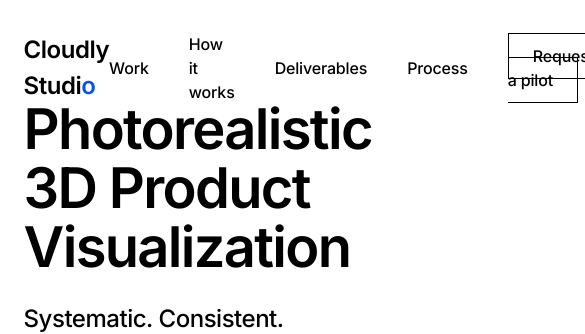
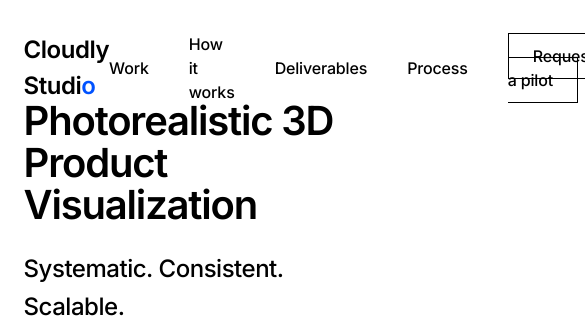
Before and after one commit to Av24Bd/cloudlystudio, a React (Vite) app: page / in a window 390 px wide. Shown: the top 334 px of the page, 585 px wide, since content can reach past the window. Built offline with nearby package versions, Linux system fonts and the light colour scheme; no server answers.

Commit message:
Mobile Optimization: Fixed Process grid stacking and adjusted font sizes for small screens

```diff
--- a/src/index.css
+++ b/src/index.css
@@ -436,6 +436,18 @@ footer {
 }
 
 @media (max-width: 768px) {
+    .hero h1 {
+        font-size: 2.5rem;
+    }
+
+    .section-title {
+        font-size: 2rem;
+    }
+
+    .step-label {
+        font-size: 2.5rem;
+    }
+
     .site-header {
         position: absolute;
     }
--- a/src/pages/Home.tsx
+++ b/src/pages/Home.tsx
@@ -184,7 +184,7 @@ export default function Home() {
                 <section className="technology section-padding" id="process">
                     <div className="container">
                         <h2 className="section-title">The 3-step start</h2>
-                        <div className="steps-grid" style={{ gridTemplateColumns: 'repeat(3, 1fr)' }}>
+                        <div className="steps-grid">
                             <div className="step">
                                 <span className="step-label">01 Alignment</span>
                                 <p>We review inputs, confirm scope, and lock output specs. Any missing details are flagged upfront - one source of truth, zero ambiguity.</p>
```
